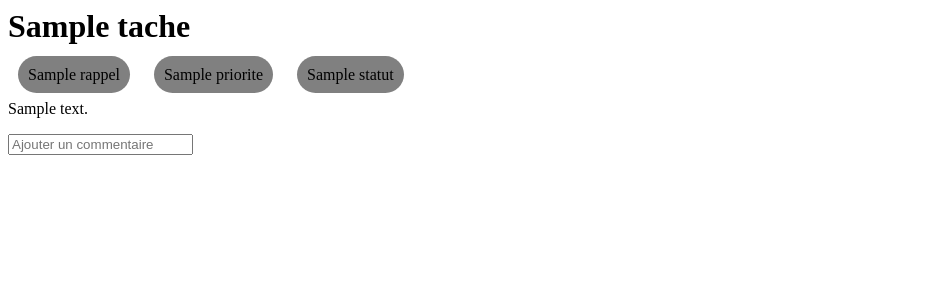
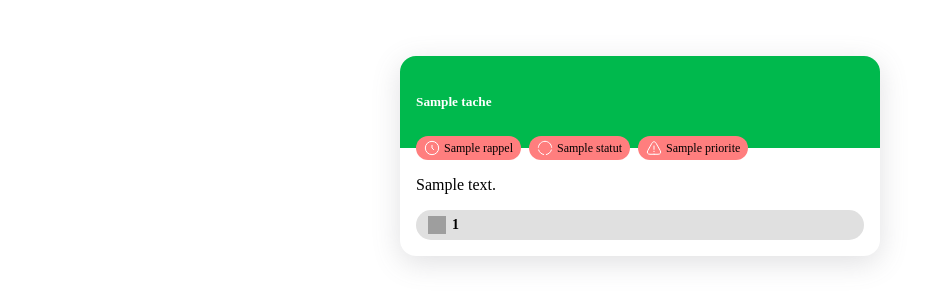
Before and after one commit to Amaxi76/Task-Flow, a CodeIgniter 4 app: the page made by app/Views/tachesVue.php in a window 1280 px wide. Shown: the top 306 px of the page, without its empty margins (0-939 px from the left). Run offline with PHP 8.4 and a stand-in for CodeIgniter, Linux system fonts and the light colour scheme; the template is opened without the code that fills it: most values are stand-ins (such as "Sample title", 1, 10 or a date in 2020); some libraries are stand-ins or nearby versions; grey boxes are pictures that could not be loaded.

Commit message:
Commencement des cartes

```diff
--- a/app/Controllers/TachesControleur.php
+++ b/app/Controllers/TachesControleur.php
@@ -26,7 +26,7 @@ class TachesControleur extends BaseController
 			],
 			[
 				'titre' => 'Tester le site',
-				'detail' => 'Le Lorem Ipsum est simplement du faux texte employé dans la composition et la mise en page avant impression. Le Lorem Ipsum est le faux texte standard de l\'imprimerie depuis les années 1500',
+				'detail' => 's',
 				'rappel' => '3 semaines restantes',
 				'priorite' => 'Haute',
 				'statut' => 'En cours'
--- a/app/Views/commun/piedpage.php
+++ b/app/Views/commun/piedpage.php
@@ -1,9 +1,7 @@
 
- 		<hr>
 
-		<footer id="down-link">
-			Site réalisé par TaskFlow
-		</footer>
+
+		<script src="bootstrap/js/bootstrap.bundle.min.js"></script>
 
 	</body>
 </html>
--- a/app/Views/tachesVue.php
+++ b/app/Views/tachesVue.php
@@ -1,20 +1,29 @@
-<style>
-	.badge {
-		1px solid black;
-		padding: 10px;
-		margin: 10px;
-		background-color: grey;
-		border-radius : 50px;
-	}
-</style>
+<link rel="stylesheet" href="assets/css/tachecarte.css">
+<div class="conteneur">
 
 <?php foreach ($taches as $tache) : ?>
-	<div class="tache">
-		<h1><?= esc($tache['titre']) ?></h1>
-		<span class="badge"><?= esc($tache['rappel']) ?></span>
-		<span class="badge"><?= esc($tache['priorite']) ?></span>
-		<span class="badge"><?= esc($tache['statut']) ?></span>
-		<p><?= esc($tache['detail']) ?></p>
-		<input type="text" placeholder="Ajouter un commentaire">
-	</div>
+	<div class="carte">
+    <div class="carte-entete">
+        <div class="carte-titre">
+            <h5><?= esc($tache['titre'])?></h5>
+        </div>
+        <div class="carte-options">
+            <span class="badge"><img src="assets/svg/rappel.svg" > <?= esc($tache['rappel']) ?></span>
+            <span class="badge"><img src="assets/svg/statut.svg" > <?= esc($tache['statut']) ?></span>
+            <span class="badge"><img src="assets/svg/priorite.svg" > <?= esc($tache['priorite']) ?></span>
+        </div>
+    </div>
+    <div class="carte-description">
+        <p><?= esc($tache['detail']) ?></p>
+    </div>
+    <div class="carte-commentaire">
+        <span class="commentaire-bulle">
+            <img src="path/to/comment-icon.svg" alt="Commentaires">
+            <span class="commentaire-count">1</span>
+        </span>
+    </div>
+</div>
+
+
 <?php endforeach; ?>
+</div>
```
Also changed, not shown: public/assets/css/tachecarte.css (added), public/assets/svg/priorite.svg (added), public/assets/svg/rappel.svg (added), public/assets/svg/statut.svg (added).
